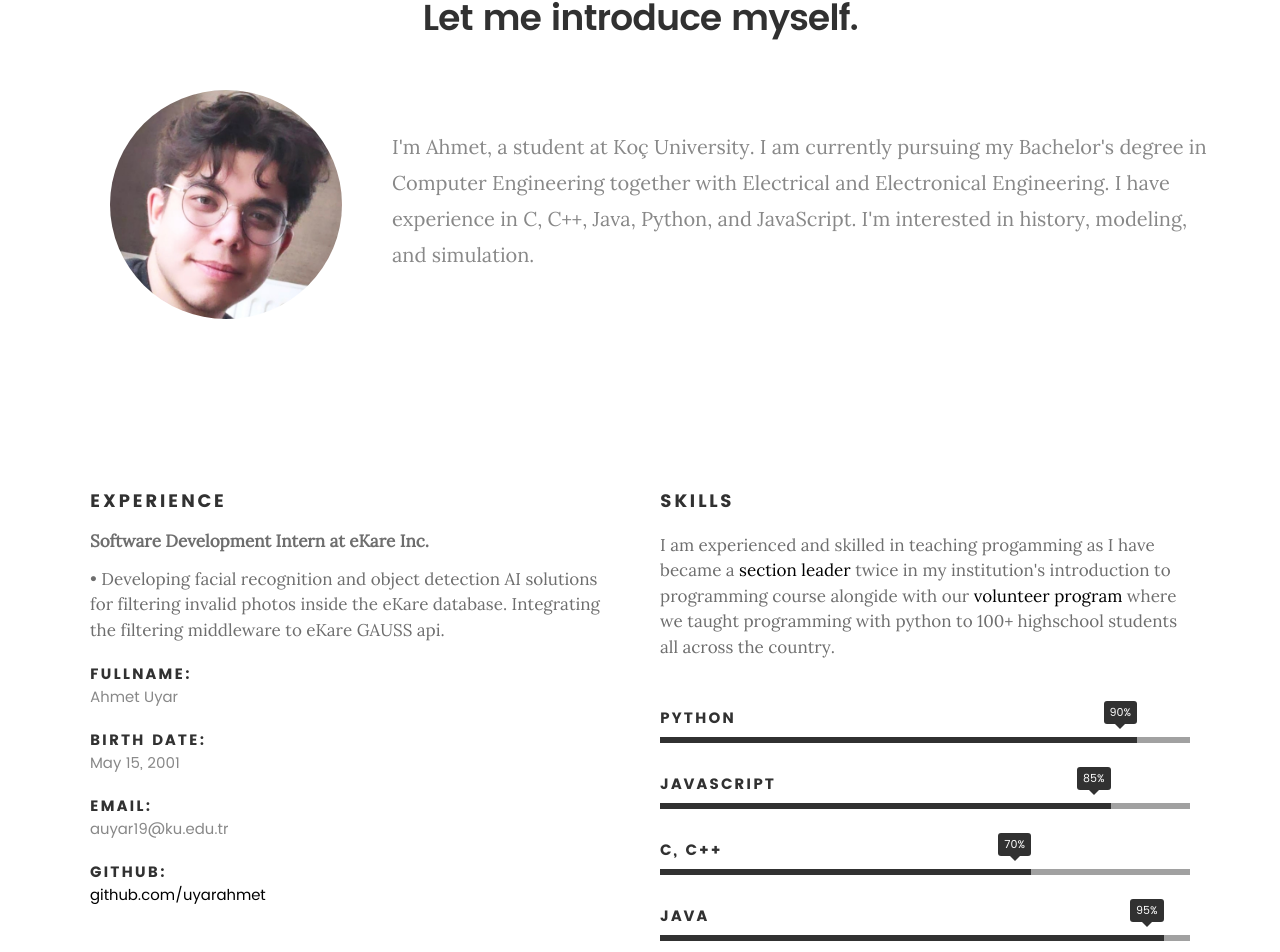
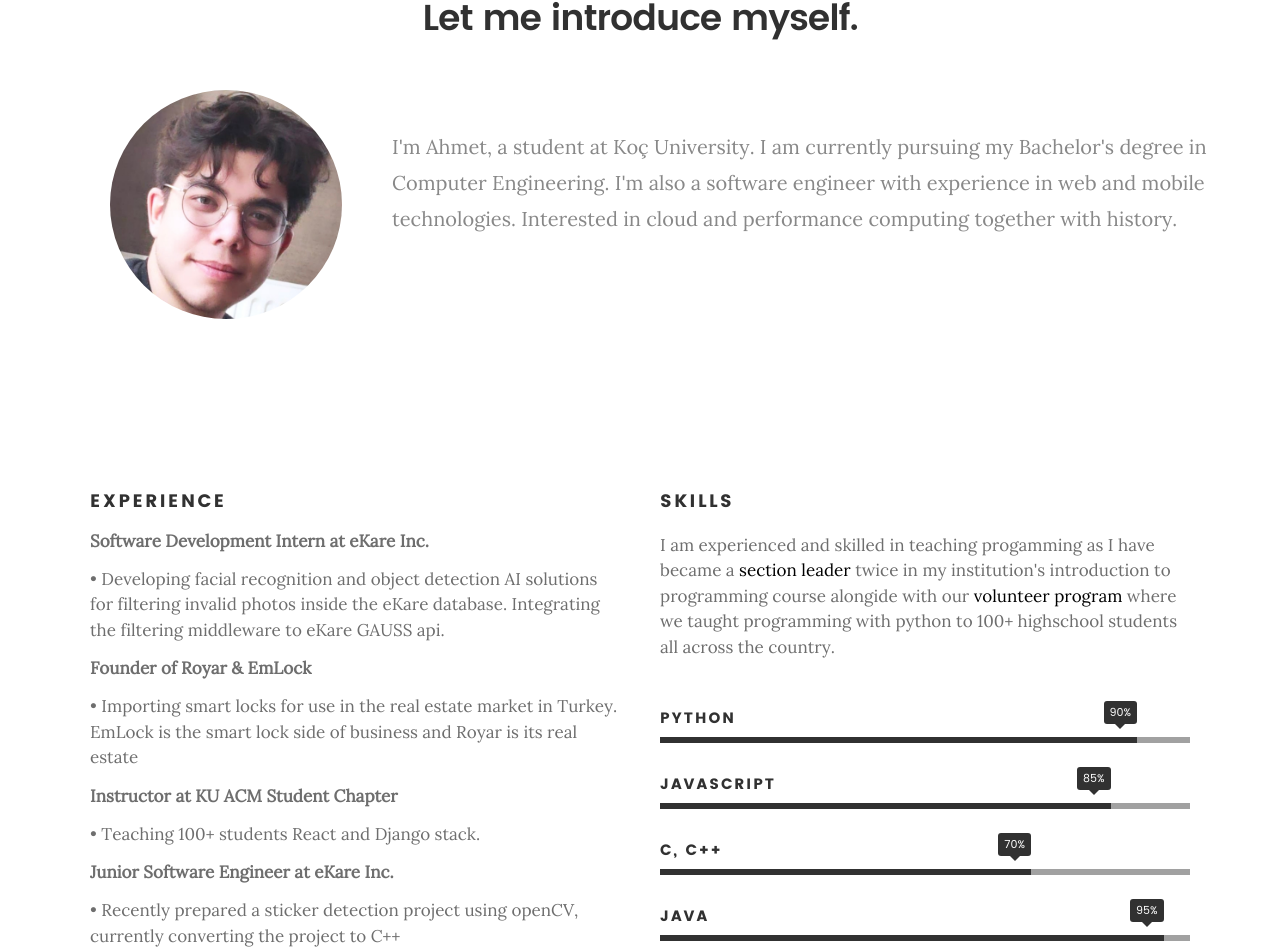
Before and after one commit to uyarahmet/mywebsite, a React (Create React App) app: page / in a window 1280 px wide. Shown: the part 876-1828 px from the top of the page. Built offline with nearby package versions, Linux system fonts and the light colour scheme.

Commit message:
Update CV and background

```diff
--- a/src/App.js
+++ b/src/App.js
@@ -23,7 +23,7 @@ function App() {
   	   			<h1>I'm Ahmet Uyar.</h1>
 
   	   			<p class="intro-position">
-  	   				<span>CS and EEE double major student</span>
+  	   				<span>Computer Engineering Student</span>
   	   			</p>
 
   	   			<a class="button stroke smoothscroll" href="#about" title="">More About Me</a>
@@ -59,8 +59,7 @@ function App() {
      				<img src={me} alt=''></img>
 
      				<p class="lead">I'm Ahmet, a student at Koç University. I am currently pursuing my Bachelor's degree in Computer
-            Engineering together with Electrical and Electronical Engineering. I have experience in C, C++, Java, Python, and
-           JavaScript. I'm interested in history, modeling, and simulation. </p>
+            Engineering. I'm also a software engineer with experience in web and mobile technologies. Interested in cloud and performance computing together with history. </p>
      			</div>
 
      		</div>
@@ -77,6 +76,25 @@ function App() {
           <p id="skills-text">
           •	Developing facial recognition and object detection AI solutions for filtering invalid photos inside
           the eKare database. Integrating the filtering middleware to eKare GAUSS api.</p>
+
+          <br/>
+          <p class ="exp-title">Founder of Royar & EmLock</p>
+          <br/>
+          <p id="skills-text">
+          •	Importing smart locks for use in the real estate market in Turkey. EmLock is the smart lock side of
+          business and Royar is its real estate</p>
+
+          <br/>
+          <p class ="exp-title">Instructor at KU ACM Student Chapter</p>
+          <br/>
+          <p id="skills-text">
+          •	Teaching 100+ students React and Django stack.</p>
+
+          <br/>
+          <p class ="exp-title">Junior Software Engineer at eKare Inc.</p>
+          <br/>
+          <p id="skills-text">
+          •	Recently prepared a sticker detection project using openCV, currently converting the project to C++</p>
 
            <br/>
 
@@ -148,7 +166,7 @@ function App() {
       <br/>
      	<div class="row button-section">
      		<div class="col-twelve">
-     			<a href="https://github.com/uyarahmet/Resume/blob/main/CV.pdf" download title="Download CV" class="button button-primary">Display CV</a>
+     			<a href="https://user-images.githubusercontent.com/85699024/154527617-5d552ef2-56c4-414e-9ee3-e09f426bc340.png" download title="Download CV" class="button button-primary">Display CV</a>
      		</div>
      	</div>
 
```
Also changed, not shown: 2 other files (tests, documents, lock files or other folders).
